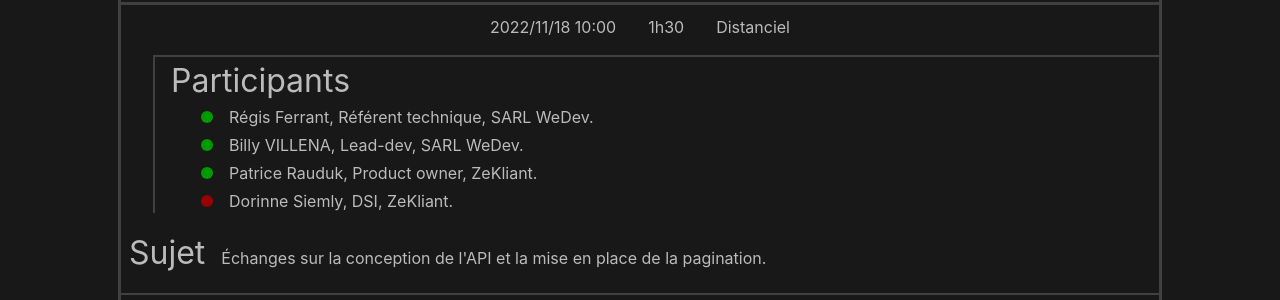
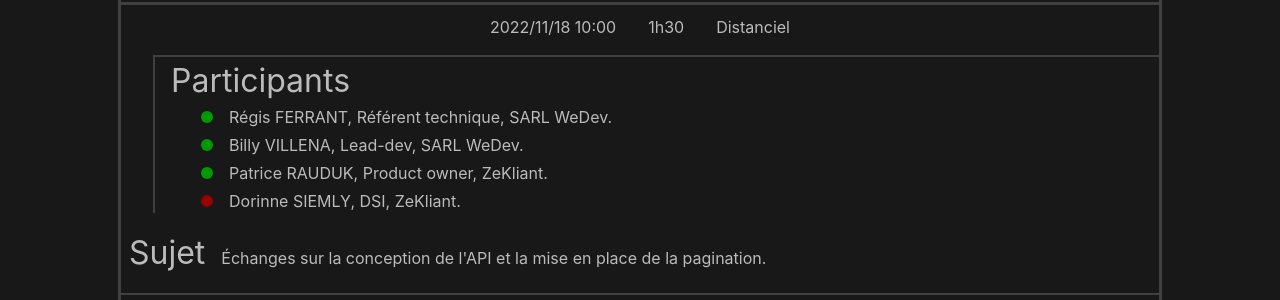
Before and after one commit to 3OLEN/projet-31, a Jekyll site: the page built from docs/_intermediary_deliverables/meeting-notes.md, in a window 1280 px wide. Shown: the part 1202-1502 px from the top of the page. Built offline with Jekyll 4.4.1, drawn with Linux system fonts in a browser that asks for light colours.

```diff
--- a/docs/_includes/_pages/assessments/model/_meeting_notes.liquid
+++ b/docs/_includes/_pages/assessments/model/_meeting_notes.liquid
@@ -15,7 +15,7 @@
                 <li>
                     <span class="attendance present" title="Indique la présence à la réunion (Présent·e)"></span>
                     <span class="participant-name" title="Nom Prénom, Rôle au sein du projet, Entreprise représentée">
-                        Régis Ferrant, Référent technique, SARL WeDev.
+                        Régis FERRANT, Référent technique, SARL WeDev.
                     </span>
                 </li>
                 <li>
@@ -27,13 +27,13 @@
                 <li>
                     <span class="attendance present" title="Indique la présence à la réunion (Présent·e)"></span>
                     <span class="participant-name" title="Nom Prénom, Rôle au sein du projet, Entreprise représentée">
-                        Patrice Rauduk, Product owner, ZeKliant.
+                        Patrice RAUDUK, Product owner, ZeKliant.
                     </span>
                 </li>
                 <li>
                     <span class="attendance off" title="Indique la présence à la réunion (Absent·e)"></span>
                     <span class="participant-name" title="Nom Prénom, Rôle au sein du projet, Entreprise représentée">
-                        Dorinne Siemly, DSI, ZeKliant.
+                        Dorinne SIEMLY, DSI, ZeKliant.
                     </span>
                 </li>
             </ul>
--- a/docs/_layouts/roadmap.liquid
+++ b/docs/_layouts/roadmap.liquid
@@ -53,7 +53,7 @@ layout: base
                     {% continue %}
                 {% endif %}
 
-                {% comment %} <!-- Inclure des tempaltes spécifiques --> {% endcomment %}
+                {% comment %} <!-- Inclure des templates spécifiques --> {% endcomment %}
                 {% if content_item.include %}
                     {% case content_item.include.name %}
                         {% when "student_teams" %}
```
Also changed, not shown: docs/_roadmap/02.md (added, +43 -0 lines).
